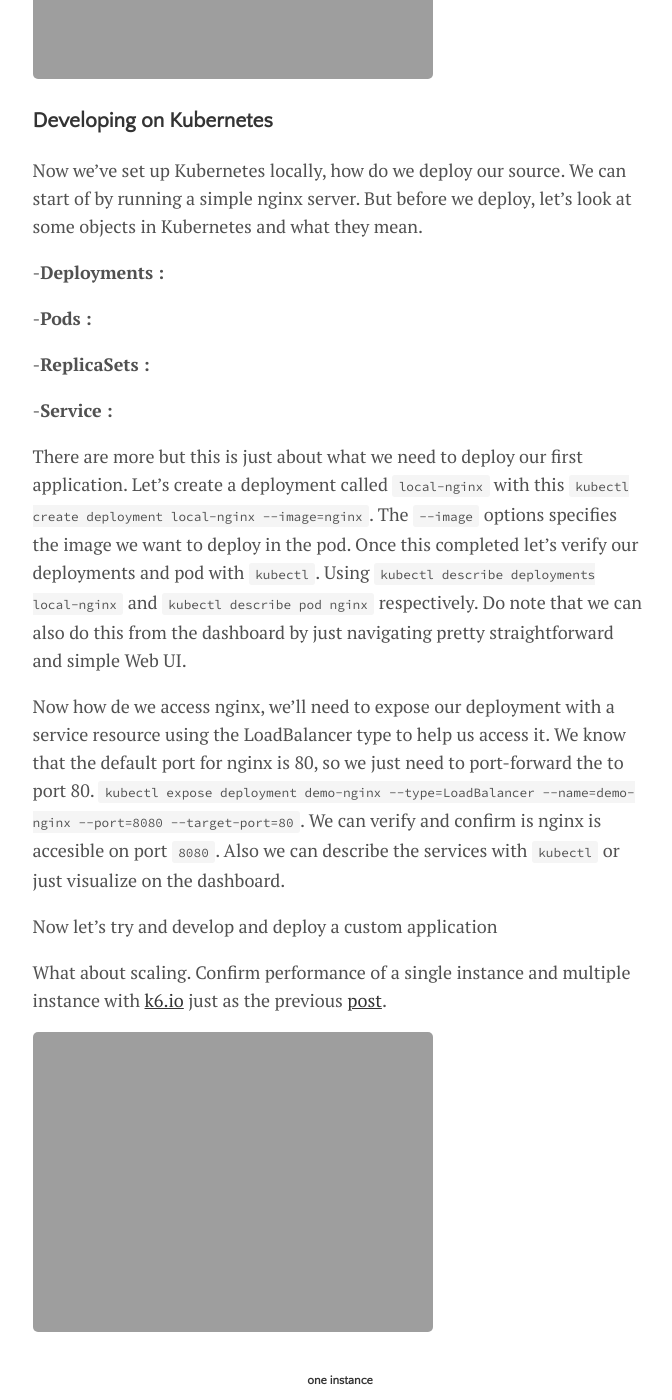
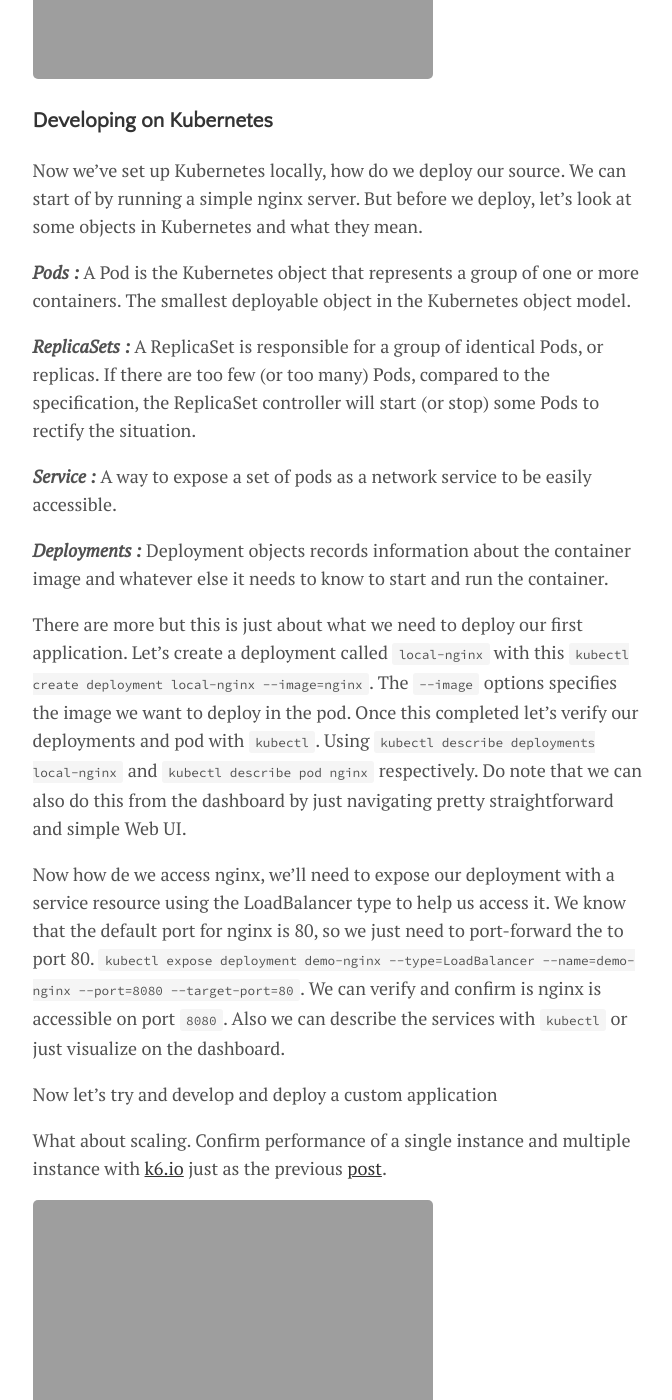
Before and after one commit to malike/malike.github.io, a Jekyll site: the page built from _posts/2019-08-02-Local-Development-With-Kubernetes-Docker-For-Mac.md, in a window 1280 px wide and 1400 px high, scrolled down 3309 px. Shown: the whole window, without its empty margins (300-972 px from the left). Built offline with Jekyll 4.4.1, drawn with Linux system fonts in a browser that asks for light colours; comment, search, counter and statistics services are not loaded.

Commit message:
updated post

```diff
--- a/_posts/2019-08-02-Local-Development-With-Kubernetes-Docker-For-Mac.md
+++ b/_posts/2019-08-02-Local-Development-With-Kubernetes-Docker-For-Mac.md
@@ -54,20 +54,20 @@
 
 Now we've set up Kubernetes locally, how do we deploy our source. We can start of by running a simple nginx server. But before we deploy, let's look at some objects in Kubernetes and what they mean.
 
--**Deployments :**
+***Pods :*** A Pod is the Kubernetes object that represents a group of one or more containers. The smallest deployable object in the Kubernetes object model.
 
--**Pods :**
+***ReplicaSets :*** A ReplicaSet is responsible for a group of identical Pods, or replicas. If there are too few (or too many) Pods, compared to the specification, the ReplicaSet controller will start (or stop) some Pods to rectify the situation.
 
--**ReplicaSets :**
+***Service :*** A way to expose a set of pods as a network service to be easily accessible.
 
--**Service :**
+***Deployments :*** Deployment objects records information about the container image and whatever else it needs to know to start and run the container.
 
 There are more but this is just about what we need to deploy our first application.
 Let's create a deployment called `local-nginx` with this `kubectl create deployment local-nginx --image=nginx`. The `--image` options specifies the image we want to deploy in the pod. Once this completed let's verify our deployments and pod with `kubectl`. Using
 `kubectl describe deployments local-nginx` and `kubectl describe pod nginx` respectively.
 Do note that we can also do this from the dashboard by just navigating pretty straightforward and simple Web UI.
 
-Now how de we access nginx, we'll need to expose our deployment with a service resource using the LoadBalancer type to help us access it. We know that the default port for nginx is 80, so we just need to port-forward the to port 80. `kubectl expose deployment demo-nginx --type=LoadBalancer --name=demo-nginx --port=8080 --target-port=80`. We can verify and confirm is nginx is accesible on port `8080`. Also we can describe the services with `kubectl` or just visualize on the dashboard.
+Now how de we access nginx, we'll need to expose our deployment with a service resource using the LoadBalancer type to help us access it. We know that the default port for nginx is 80, so we just need to port-forward the to port 80. `kubectl expose deployment demo-nginx --type=LoadBalancer --name=demo-nginx --port=8080 --target-port=80`. We can verify and confirm is nginx is accessible on port `8080`. Also we can describe the services with `kubectl` or just visualize on the dashboard.
 
 Now let's try and develop and deploy a custom application
 
```
